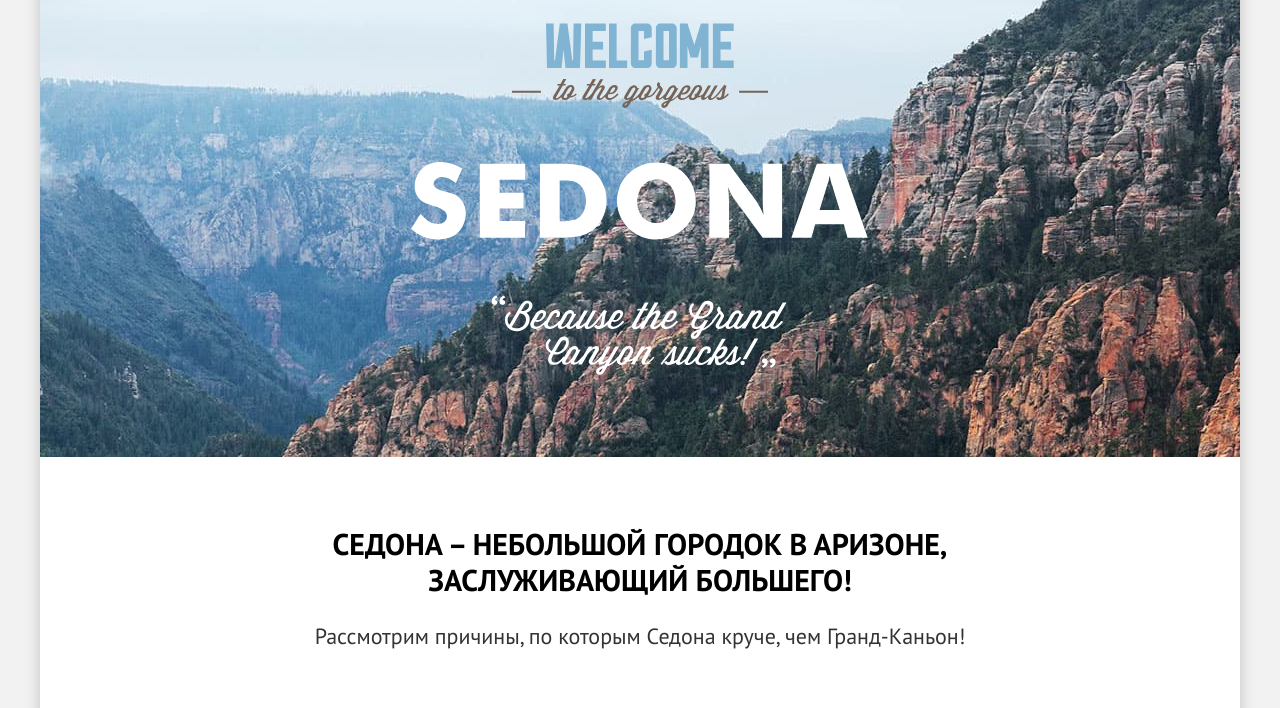
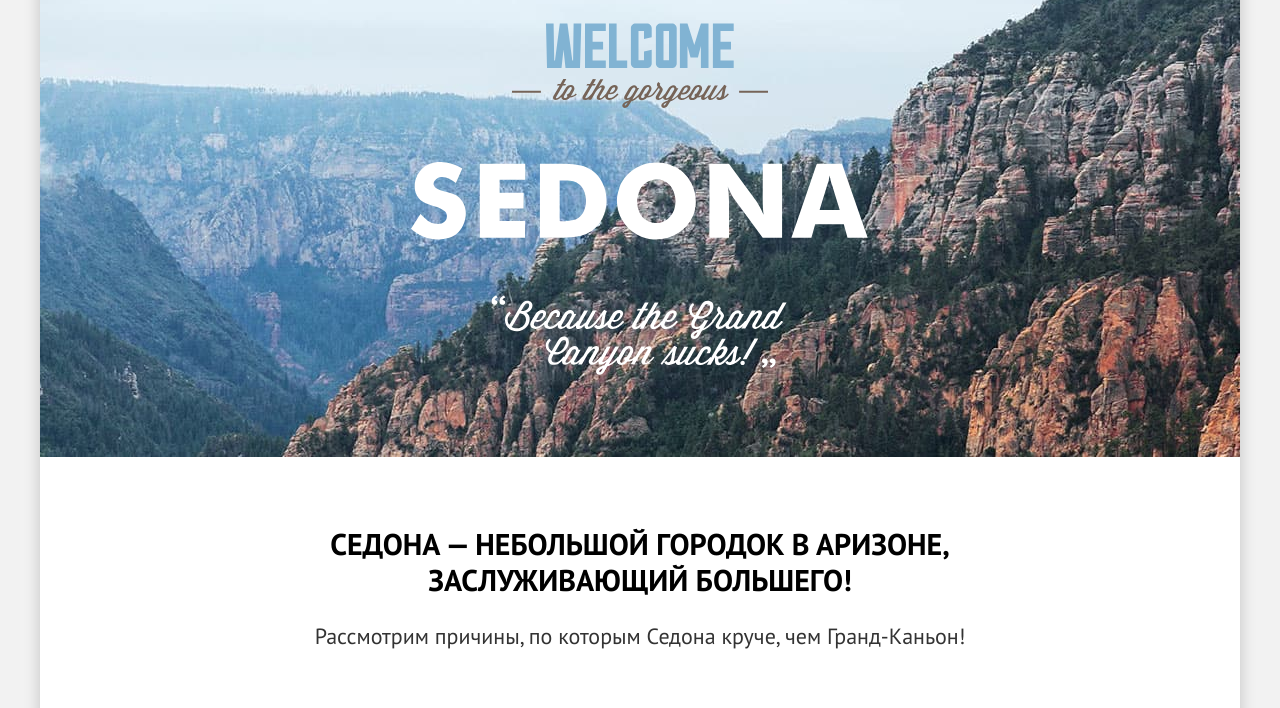
Before and after one commit to htmlacademy-htmlcss/2130957-sedona-35, a plain HTML site: page index.html in a window 1280 px wide. Shown: the part 92-800 px from the top of the page. Drawn offline with Linux system fonts and the light colour scheme.

Commit message:
dash updated

```diff
--- a/index.html
+++ b/index.html
@@ -57,7 +57,7 @@
           </div>
         </section>
         <section class="intro">
-          <h2 class="intro_title">Седона &ndash; небольшой городок в Аризоне, заслуживающий большего!</h2>
+          <h2 class="intro_title">Седона &mdash; небольшой городок в Аризоне, заслуживающий большего!</h2>
           <p class="intro__subtitle">Рассмотрим причины, по которым Седона круче, чем Гранд-Каньон!</p>
         </section>
         <section class="advantages" data-test="advantages">
```
